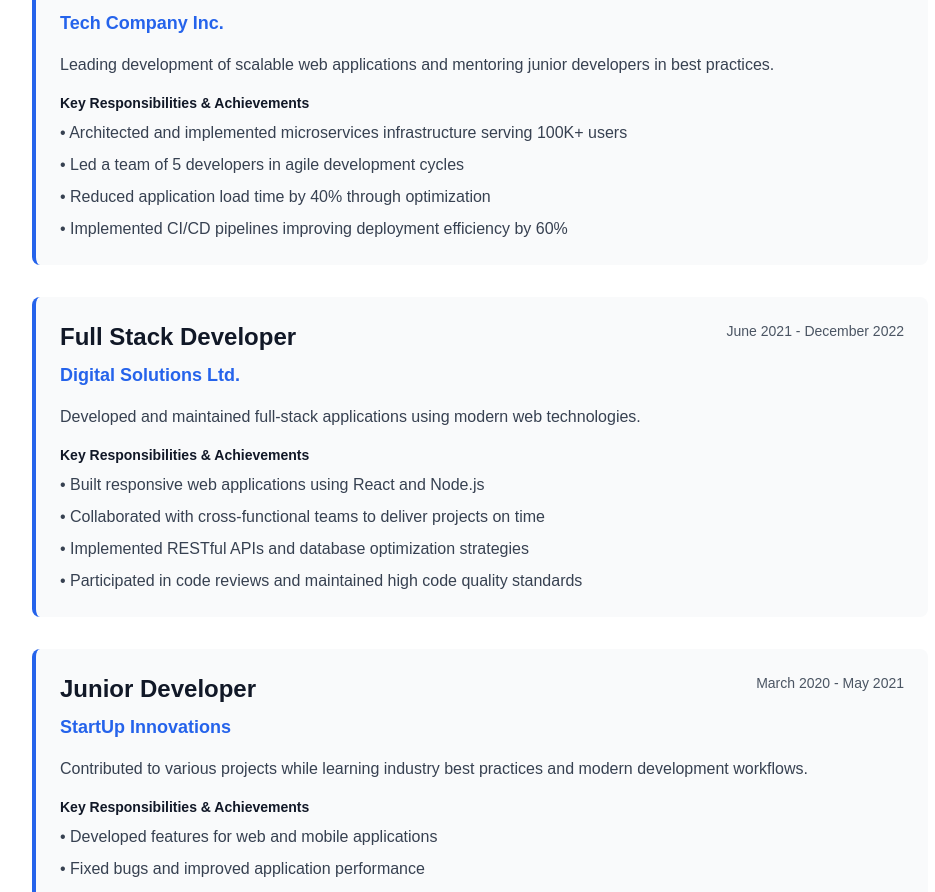
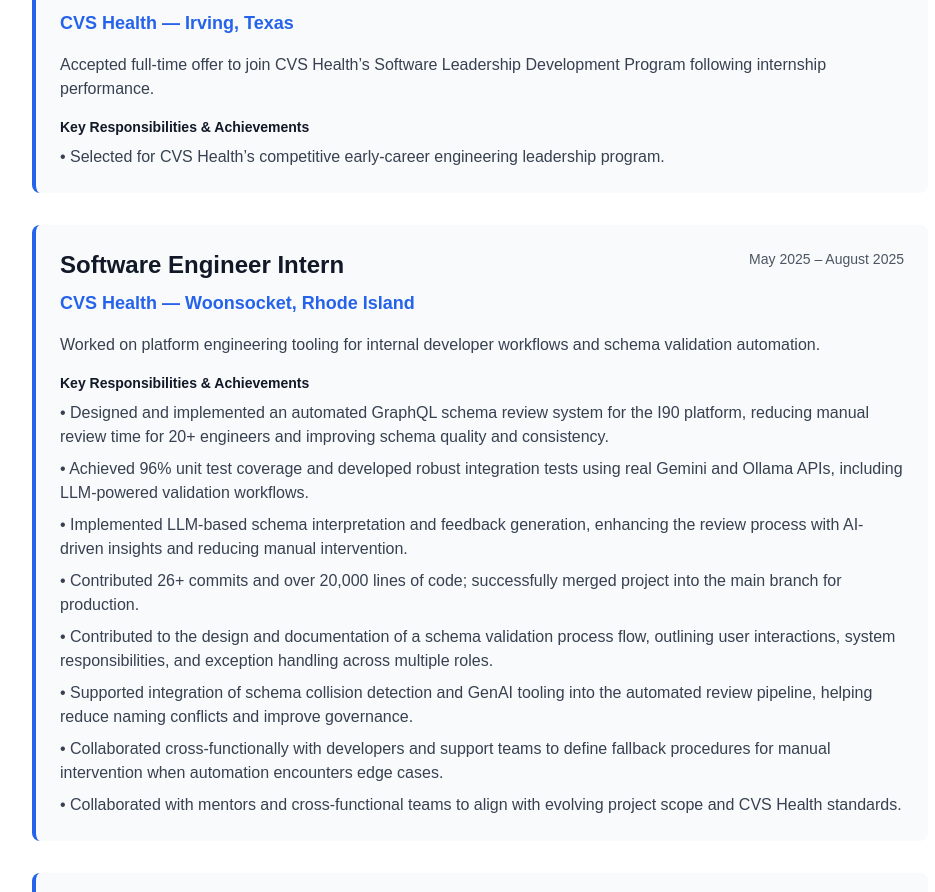
Before and after one commit to DL1074/portfolio_website, a Next.js app: page /experience in a window 1280 px wide. Shown: the part 300-1192 px from the top of the page, without its empty margins (160-1095 px from the left). Built offline with nearby package versions, Linux system fonts and the light colour scheme.

Commit message:
personal information

```diff
--- a/app/about/page.tsx
+++ b/app/about/page.tsx
@@ -12,50 +12,79 @@ export default function About() {
             <h2 className="text-2xl font-bold text-gray-900 dark:text-white mb-4">Background</h2>
             <div className="space-y-4">
               <p className="text-gray-700 dark:text-gray-300">
-                Add your background information here. Share your educational journey,
-                professional experiences, and what drives your passion in your field.
+                I’m an Information Technology student at Rutgers University graduating May 2026. I have a minor in Computer Science and a focus on backend engineering, automation systems, and scalable platform developments.
               </p>
               <p className="text-gray-700 dark:text-gray-300">
-                This is your opportunity to tell your story and connect with recruiters
-                on a personal level. Highlight your unique experiences and what makes you stand out.
+                As a Software Engineer Intern at CVS Health, I designed and implemented an automated GraphQL schema review system used by 20+ engineers. I also integrated LLM-powered validation workflows that achieved an 96% test coverage and also significantly reduced manual review effort.
+              </p>
+              <p className="text-gray-700 dark:text-gray-300">
+                Previously at Takin.AI, I built a secure authentication system using Next.js, AuthJS, and AWS SES that reduced automated bot account creation by 40%. I also expanded automated testing coverage, and streamlined AI-powered data pipelines using OpenAI APIs.
+              </p>
+              <p className="text-gray-700 dark:text-gray-300">
+                I am passionate about designing high performance systems that eliminate unnecessary computation, optimize resource usage, and improve developer efficiency. I will be joining CVS Health full time in July 2026 as a Software Leadership Development Program Associate Developer.
               </p>
             </div>
           </div>
 
           <div className="bg-gray-50 dark:bg-gray-800 rounded-lg p-8 mb-8">
             <h2 className="text-2xl font-bold text-gray-900 dark:text-white mb-6">Skills & Expertise</h2>
+
             <div className="grid md:grid-cols-2 gap-8">
+
               <div>
-                <h3 className="text-lg font-bold text-gray-900 dark:text-white mb-4">Technical Skills</h3>
+                <h3 className="text-lg font-bold text-gray-900 dark:text-white mb-4">
+                  Technical Skills
+                </h3>
                 <ul className="space-y-2 text-gray-700 dark:text-gray-300">
-                  <li>• Programming Languages (Python, JavaScript, etc.)</li>
-                  <li>• Web Development (React, Next.js, etc.)</li>
-                  <li>• Database Management (SQL, NoSQL)</li>
-                  <li>• Cloud Services (AWS, Azure, etc.)</li>
-                  <li>• Version Control (Git, GitHub)</li>
+                  <li>• Languages: Java, Python, C/C++, SQL, JavaScript, R</li>
+                  <li>• Frontend: React, Next.js, HTML, CSS</li>
+                  <li>• Backend: Node.js, Flask, FastAPI</li>
+                  <li>• Databases: PostgreSQL, MongoDB, SQLite</li>
+                  <li>• Cloud and DevOps: AWS, Google Cloud, Docker</li>
+                  <li>• Testing and QA: Playwright, Unit and Integration Testing</li>
+                  <li>• Tools: Git, VS Code, Visual Studio, PyCharm, PgAdmin</li>
                 </ul>
               </div>
+
               <div>
-                <h3 className="text-lg font-bold text-gray-900 dark:text-white mb-4">Soft Skills</h3>
+                <h3 className="text-lg font-bold text-gray-900 dark:text-white mb-4">
+                  Soft Skills
+                </h3>
                 <ul className="space-y-2 text-gray-700 dark:text-gray-300">
-                  <li>• Team Collaboration & Leadership</li>
-                  <li>• Problem Solving & Critical Thinking</li>
-                  <li>• Communication & Presentation</li>
-                  <li>• Time Management & Organization</li>
-                  <li>• Adaptability & Continuous Learning</li>
+                  <li>• Cross functional type engineering collaboration</li>
+                  <li>• Technical documentation and system design</li>
+                  <li>• Analytical problem solving</li>
+                  <li>• Performance optimization mindset</li>
+                  <li>• Clear technical communication</li>
+                  <li>• Quick learning of new frameworks and tools</li>
+                  <li>• Ownership of complex engineering tasks</li>
                 </ul>
               </div>
+
             </div>
           </div>
 
           <div className="bg-gray-50 dark:bg-gray-800 rounded-lg p-8 mb-8">
             <h2 className="text-2xl font-bold text-gray-900 dark:text-white mb-6">Education</h2>
+
             <div className="space-y-6">
               <div className="border-l-4 border-blue-600 pl-6">
-                <h3 className="text-xl font-bold text-gray-900 dark:text-white mb-2">Degree Name / Major</h3>
-                <p className="text-blue-600 dark:text-blue-400 font-semibold mb-2">University Name</p>
-                <p className="text-sm text-gray-600 dark:text-gray-400 mb-3">Year</p>
-                <p className="text-gray-700 dark:text-gray-300">List any certifications, bootcamps, or additional training programs.</p>
+                <h3 className="text-xl font-bold text-gray-900 dark:text-white mb-2">
+                  Bachelor of Science in Information Technology
+                </h3>
+
+                <p className="text-blue-600 dark:text-blue-400 font-semibold mb-2">
+                  Rutgers University – New Brunswick
+                </p>
+
+                <p className="text-sm text-gray-600 dark:text-gray-400 mb-3">
+                  Expected Graduation: May 2026 • Minor in Computer Science
+                </p>
+
+                <p className="text-gray-700 dark:text-gray-300">
+                  Relevant focus areas include backend systems, information retrieval,
+                  software engineering, automation, and scalable platform architecture.
+                </p>
               </div>
             </div>
           </div>
--- a/app/experience/page.tsx
+++ b/app/experience/page.tsx
@@ -1,39 +1,64 @@
 export default function Experience() {
   const experiences = [
   {
-      title: "Senior Software Engineer",
-      company: "Tech Company Inc.",
-      period: "January 2023 - Present",
-      description: "Leading development of scalable web applications and mentoring junior developers in best practices.",
+    title: "Incoming Software Leadership Development Associate",
+    company: "CVS Health — Irving, Texas",
+    period: "Starting July 2026",
+    description:
+      "Accepted full-time offer to join CVS Health’s Software Leadership Development Program following internship performance.",
     responsibilities: [
-        "Architected and implemented microservices infrastructure serving 100K+ users",
-        "Led a team of 5 developers in agile development cycles",
-        "Reduced application load time by 40% through optimization",
-        "Implemented CI/CD pipelines improving deployment efficiency by 60%",
+      "Selected for CVS Health’s competitive early-career engineering leadership program."
     ],
   },
     {
-      title: "Full Stack Developer",
-      company: "Digital Solutions Ltd.",
-      period: "June 2021 - December 2022",
-      description: "Developed and maintained full-stack applications using modern web technologies.",
+    title: "Software Engineer Intern",
+    company: "CVS Health — Woonsocket, Rhode Island",
+    period: "May 2025 – August 2025",
+    description:
+      "Worked on platform engineering tooling for internal developer workflows and schema validation automation.",
     responsibilities: [
-        "Built responsive web applications using React and Node.js",
-        "Collaborated with cross-functional teams to deliver projects on time",
-        "Implemented RESTful APIs and database optimization strategies",
-        "Participated in code reviews and maintained high code quality standards",
+      "Designed and implemented an automated GraphQL schema review system for the I90 platform, reducing manual review time for 20+ engineers and improving schema quality and consistency.",
+      "Achieved 96% unit test coverage and developed robust integration tests using real Gemini and Ollama APIs, including LLM-powered validation workflows.",
+      "Implemented LLM-based schema interpretation and feedback generation, enhancing the review process with AI-driven insights and reducing manual intervention.",
+      "Contributed 26+ commits and over 20,000 lines of code; successfully merged project into the main branch for production.",
+      "Contributed to the design and documentation of a schema validation process flow, outlining user interactions, system responsibilities, and exception handling across multiple roles.",
+      "Supported integration of schema collision detection and GenAI tooling into the automated review pipeline, helping reduce naming conflicts and improve governance.",
+      "Collaborated cross-functionally with developers and support teams to define fallback procedures for manual intervention when automation encounters edge cases.",
+      "Collaborated with mentors and cross-functional teams to align with evolving project scope and CVS Health standards.",
     ],
   },
   {
-      title: "Junior Developer",
-      company: "StartUp Innovations",
-      period: "March 2020 - May 2021",
-      description: "Contributed to various projects while learning industry best practices and modern development workflows.",
+    title: "Full Stack Developer Intern",
+    company: "Takin.AI — Newark, Delaware",
+    period: "May 2024 – September 2024",
+    description:
+      "Built authentication systems, testing infrastructure, and AI-integrated workflow automation for production systems.",
     responsibilities: [
-        "Developed features for web and mobile applications",
-        "Fixed bugs and improved application performance",
-        "Wrote unit tests and documentation for code modules",
-        "Participated in daily standups and sprint planning meetings",
+      "Developed and deployed a secure email authentication system with Next.js, AuthJS, and AWS SES, using AI-based bot detection to cut automated account creation by 40%, minimizing operating costs by about 5%.",
+      "Expanded Playwright-based automated testing, increasing test coverage from 5% to 20% and improving overall platform reliability.",
+      "Revamped AI workflows with Dify and OpenAI’s API, automating data pipelines and cutting manual tasks by 15%.",
+    ],
+  },
+  {
+    title: "Developer Intern",
+    company: "Prosale — Newark, Delaware",
+    period: "May 2023 – September 2023",
+    description:
+      "Contributed to backend development and API-driven data analysis systems supporting e-commerce operations.",
+    responsibilities: [
+      "Used Python and Flask to contribute to backend development of a web application designed to create an online purchase fulfillment app, increasing product fulfillment by 10 percent.",
+      "Utilized Amazon’s API with Python to analyze search keywords, optimizing product visibility and enhancing click-through rates to drive sales performance.",
+    ],
+  },
+  {
+    title: "Data Analyst Intern",
+    company: "Prosale — Newark, Delaware",
+    period: "May 2022 – September 2022",
+    description:
+      "Performed market analysis and workflow optimization using data-driven insights.",
+    responsibilities: [
+      "Conducted pricing analysis using Python web scraping, reviewing over 500 competitor listings to provide actionable insights that supported a 10% increase in sales.",
+      "Optimized device upgrade procedures, streamlining workflows to boost device upgrade production rate by 17%, from 6 to 7 devices per hour.",
     ],
   },
 ];
--- a/app/projects/page.tsx
+++ b/app/projects/page.tsx
@@ -1,35 +1,54 @@
 export default function Projects() {
   const projects = [
   {
-      title: "Project Alpha",
-      description: "A comprehensive web application that solves real-world problems with modern technologies and best practices.",
-      technologies: ["React", "Node.js", "MongoDB", "Tailwind CSS"],
+    title: "Drinks Plugin",
+  description:
+    "High performance asynchronous Minecraft brewing system featuring NBT based custom ingredients, a configurable drunk meter engine, GUI shop economy, and async database architecture. Built with event driven design, DAO + manager patterns, and HikariCP connection pooling to ensure zero main thread blocking and minimal server performance impact.",
+  technologies: [
+    "Java",
+    "Paper API",
+    "HikariCP",
+    "SQLite/MySQL",
+    "NBT (PersistentDataContainer)",
+    "Async Architecture"]
   },
   {
-      title: "Project Beta",
-      description: "An innovative mobile-first solution designed to enhance user experience and streamline workflows.",
-      technologies: ["Next.js", "TypeScript", "PostgreSQL", "AWS"],
+    title: "Virtual Hopper Networks (VHN)",
+    description:
+      "High performance Minecraft server optimization plugin that virtualizes hopper item transfer networks, reducing server load by 8–10% while maintaining vanilla throughput equivalence. Uses BFS based dynamic network detection and batch scheduling to distribute CPU load evenly across ticks.",
+    technologies: ["Java", "Bukkit/Paper API", "Algorithms", "Performance Optimization"],
   },
   {
-      title: "Project Gamma",
-      description: "A data-driven platform that leverages analytics and automation to deliver actionable insights.",
-      technologies: ["Python", "Django", "Redis", "Docker"],
+    title: "Virtual Signal Network (VSN)",
+    description:
+      "Redstone signal virtualization engine that caches propagation state and recalculates only on input changes, eliminating expensive block update cascades and enabling large scale redstone builds without performance degradation.",
+    technologies: ["Java", "Game Engine Logic", "State Caching", "Systems Design"],
   },
   {
-      title: "Project Delta",
-      description: "An elegant UI/UX focused application that prioritizes accessibility and responsive design.",
-      technologies: ["Vue.js", "Express", "MySQL", "Sass"],
+    title: "PocketBase",
+    description:
+      "Tradeable build packaging system that serializes structures into portable items with async capture/paste workflows to eliminate main thread lag. Includes real time previews, permission validation, and region safety checks.",
+    technologies: ["Java", "FastAsyncWorldEdit", "NBT Data", "Async Processing"],
   },
   {
-      title: "Project Epsilon",
-      description: "A scalable microservices architecture built for high-performance and reliability.",
-      technologies: ["Go", "Kubernetes", "GraphQL", "RabbitMQ"],
+    title: "BasicQuests",
+    description:
+      "Dynamic daily quest engine with randomized objectives, persistent SQLite tracking, and modular event integrations. Includes profanity detection heuristics and reflection based plugin compatibility.",
+    technologies: ["Java", "SQLite", "Reflection", "Plugin Architecture"],
   },
   {
-      title: "Project Zeta",
-      description: "An AI-powered tool that automates complex tasks and improves productivity.",
-      technologies: ["TensorFlow", "FastAPI", "React", "PostgreSQL"],
+    title: "Server Deflation Act",
+    description:
+      "Economy balancing auction system inspired by DealDash that removes excess currency from game economies through triple sink mechanics, auto bidding logic, and GUI based interactions.",
+    technologies: ["Java", "GUI Systems", "Economy Design", "Event Logic"],
   },
+  {
+    title: "Scam Detection Extension",
+    description:
+      "Browser extension that evaluates website credibility using Whois API metadata and GPT analysis to help users detect fraudulent websites and make safer browsing decisions.",
+    technologies: ["JavaScript", "Next.js", "OpenAI API", "Cybersecurity"],
+  },
+
 ];
 
   return (
```
Also changed, not shown: app/contact/page.tsx (+28 -9 lines), app/page.tsx (+1 -10 lines). Lines whose indentation alone changed are shown as unchanged.
